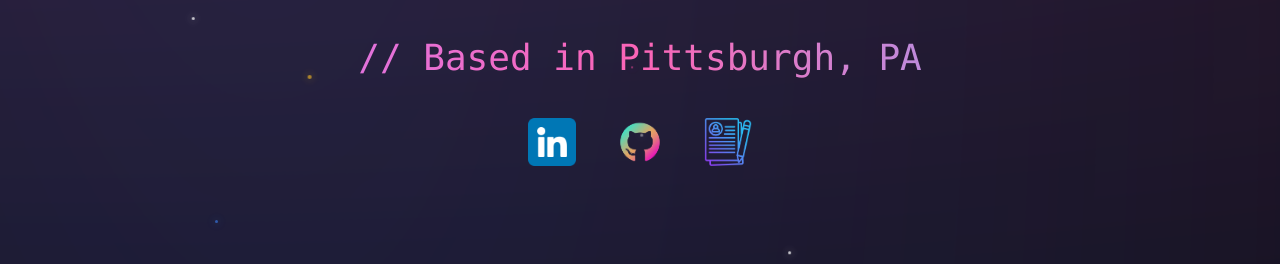
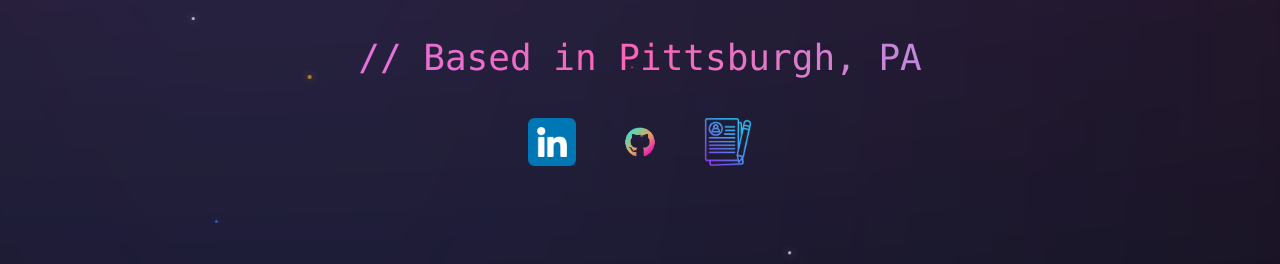
Before and after one commit to AverageNftEnjoyer/ReactPortfolio, a React (Vite) app: page / in a window 1280 px wide. Shown: the part 442-706 px from the top of the page. Built offline with nearby package versions, Linux system fonts and the light colour scheme.

Commit message:
Layout Issue

```diff
--- a/src/App.tsx
+++ b/src/App.tsx
@@ -634,8 +634,8 @@ export default function Portfolio() {
           </p>
         </div>
 
-        {/* Social Icons: Stack vertically on mobile */}
-        <div className="flex flex-col items-center space-y-6 md:flex-row md:justify-center md:space-x-6 md:space-y-0">
+        {/* Social Icons: Always row, centered, with spacing */}
+<div className="flex flex-row items-center justify-center space-x-6 mt-6">
   <Button
     variant="ghost"
     size="icon"
@@ -660,9 +660,9 @@ export default function Portfolio() {
     <img
       src="/assets/rainbowgithub.png"
       alt="GitHub"
-              className="h-36 w-36 object-contain"
-              width={68}
-              height={68}
+      className="h-12 w-12 object-contain"
+      width={48}
+      height={48}
       draggable={false}
     />
   </Button>
```
Lines whose indentation alone changed are shown as unchanged.
